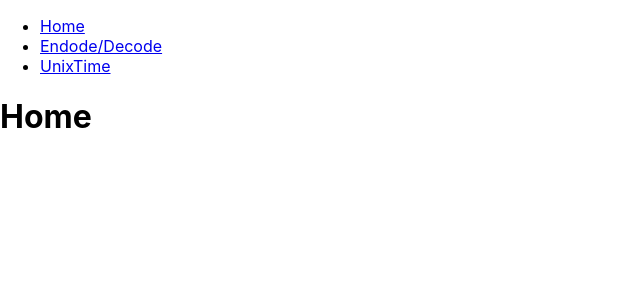
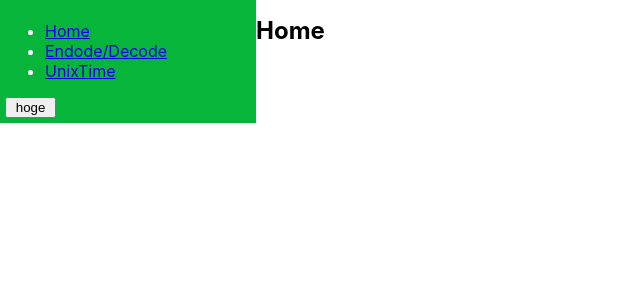
Before and after one commit to g0-I/QA-Tools, a React (Create React App) app: page / in a window 1280 px wide. Shown: the top 300 px of the page, without its empty margins (0-640 px from the left). Built offline with nearby package versions, Linux system fonts and the light colour scheme.

Commit message:
add temporary drawer(test)

```diff
--- a/package.json
+++ b/package.json
@@ -15,7 +15,9 @@
     "@types/styled-components": "^5.1.25",
     "react": "^18.0.0",
     "react-dom": "^18.0.0",
+    "react-icons-kit": "^2.0.0",
     "react-scripts": "5.0.1",
+    "react-sidenav": "^4.0.6",
     "styled-components": "^5.3.5",
     "typescript": "^4.6.3",
     "web-vitals": "^2.1.4"
@@ -48,6 +50,8 @@
     ]
   },
   "devDependencies": {
+    "@babel/core": "^7.18.2",
+    "@babel/preset-env": "^7.18.2",
     "gh-pages": "^3.2.3",
     "react-router-dom": "^6.3.0"
   }
--- a/src/index.tsx
+++ b/src/index.tsx
@@ -11,6 +11,7 @@ import {ENCODE} from './pages/Encode';
 import {UNIX} from './pages/Unix';
 
 export default function App() {
+
   return (
     <BrowserRouter>
       <Routes>
--- a/src/pages/Home.tsx
+++ b/src/pages/Home.tsx
@@ -1,5 +1,12 @@
+import styled from "styled-components"
+
 const Home = () => {
-  return <h1>Home</h1>;
+
+  const Title = styled.h1`
+    font-size: 1.5em;
+  `;
+
+  return <Title>Home</Title>;
 };
 
 export default Home;
--- a/src/pages/Layout.tsx
+++ b/src/pages/Layout.tsx
@@ -1,9 +1,21 @@
+import { useState } from "react";
 import { Outlet, Link } from "react-router-dom";
+import { SideNavContainer, SideNav } from '../styled/sidenav';
+import Drawer from '@material-ui/core/Drawer';
+
 
 const Layout = () => {
+
+  const [open, setopen] = useState(false);
+  const toggleOpen=() => {
+      setopen(!open);
+  }
+
   return (
     <>
-      <nav>
+  <div style={{ display: 'flex' }}>
+    <SideNav>
+      <SideNavContainer>
         <ul>
           <li>
             <Link to="/">Home</Link>
@@ -15,9 +27,15 @@ const Layout = () => {
             <Link to="/unix">UnixTime</Link>
           </li>
         </ul>
-      </nav>
+        <button onClick={toggleOpen}>hoge</button>
+            <Drawer anchor='left' open={open} onClose={toggleOpen}>
+                <p>hello</p>
+            </Drawer>
 
+      </SideNavContainer>
+    </SideNav>
       <Outlet />
+  </div>
     </>
   )
 };
--- /dev/null
+++ b/src/styled/sidenav.tsx
@@ -0,0 +1,20 @@
+import styled from 'styled-components';
+
+export const SideNav = styled.div`
+  display: flex;
+  flex-direction: column;
+  height: 100%;
+  width: 20%;
+  background-color: #07b53b;
+  color: white;
+`;
+
+export const SideNavContainer = styled.div`
+  display: flex;
+  flex-direction: column;
+  height: 100%;
+  width: 20%;
+  background-color: #07b53b;
+  color: white;
+  padding: 5px;
+`;
```
Also changed, not shown: 2 other files (tests, documents, lock files or other folders).
